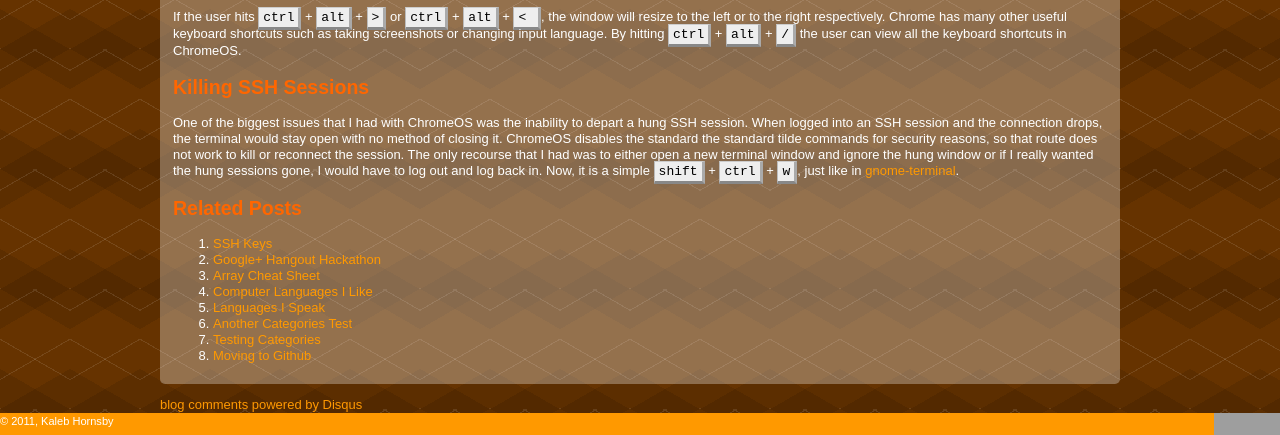
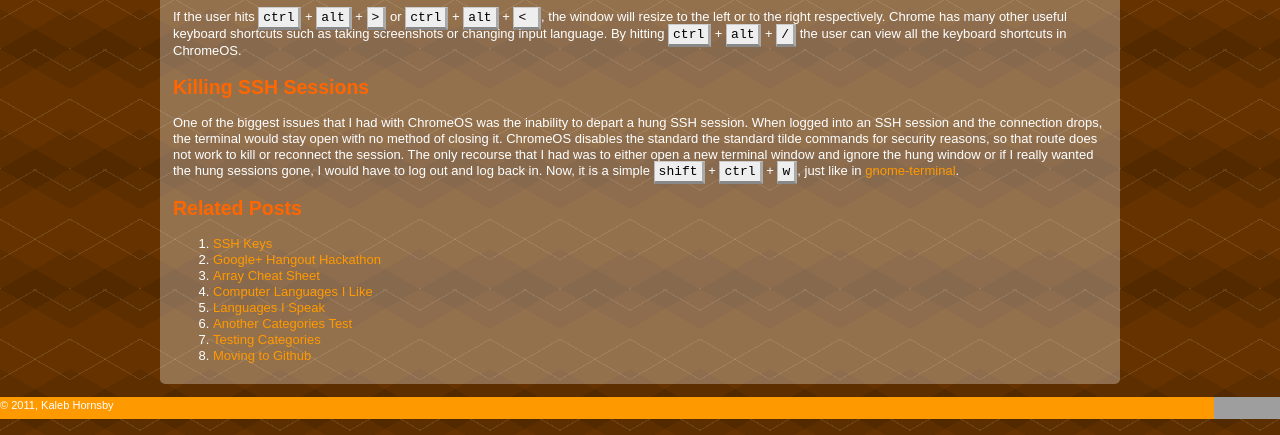
Before and after one commit to kaleb/kaleb.github.com, a Jekyll site: the page built from comp/os/chrome/_posts/2011-07-19-chromeos-split-windows.md, in a window 1280 px wide, cut to the strip 791-1226 px from the top of the page. Built offline with Jekyll 4.4.1, drawn with Linux system fonts in a browser that asks for light colours; nearby versions of some CDN libraries; Markdown is read by kramdown in place of the engine named in the settings; comment, search, counter and statistics services are not loaded; part of the change alters nothing that is shown; grey boxes are pictures that could not be loaded.

Commit message:
Edited _layouts/post.html via GitHub

```diff
--- a/_layouts/post.html
+++ b/_layouts/post.html
@@ -3,17 +3,5 @@ layout: body
 ---
 {% include post.html %}
 <div id="disqus_thread"></div>
-<script type="text/javascript">
-  var disqus_shortname = '{{ site.author.disqus.shortname }}'
-  // The following are highly recommended additional parameters. Remove the slashes in front to use.
-    , disqus_identifier = '{{ page.date | date: "%Y%m%d" }}'
-    , disqus_url = '{{ site.url }}{{ page.url }}';
-  /* * * DON'T EDIT BELOW THIS LINE * * */
-  (function() {
-    var dsq = document.createElement('script'); dsq.type = 'text/javascript'; dsq.async = true;
-    dsq.src = 'http://' + disqus_shortname + '.disqus.com/embed.js';
-    (document.getElementsByTagName('head')[0] || document.getElementsByTagName('body')[0]).appendChild(dsq);
-  })();
-</script>
+<script type="text/javascript">var disqus_shortname='{{ site.author.disqus.shortname }}',disqus_identifier='{{ page.date | date: "%Y%m%d" }}',disqus_url='{{ site.url }}{{ page.url }}';(function(){var dsq=document.createElement('script');dsq.type='text/javascript';dsq.async=true;dsq.src='http://'+disqus_shortname+'.disqus.com/embed.js';(document.getElementsByTagName('head')[0]||document.getElementsByTagName('body')[0]).appendChild(dsq);})();</script>
 <noscript>Please enable JavaScript to view the <a href="http://disqus.com/?ref_noscript">comments powered by Disqus.</a></noscript>
-<a href="http://disqus.com" class="dsq-brlink">blog comments powered by <span class="logo-disqus">Disqus</span></a>
```
